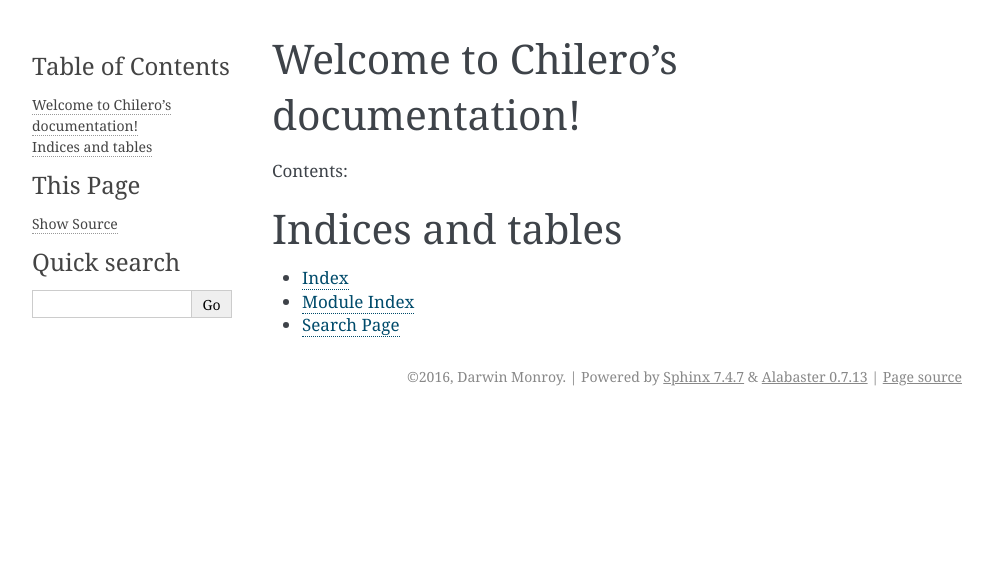
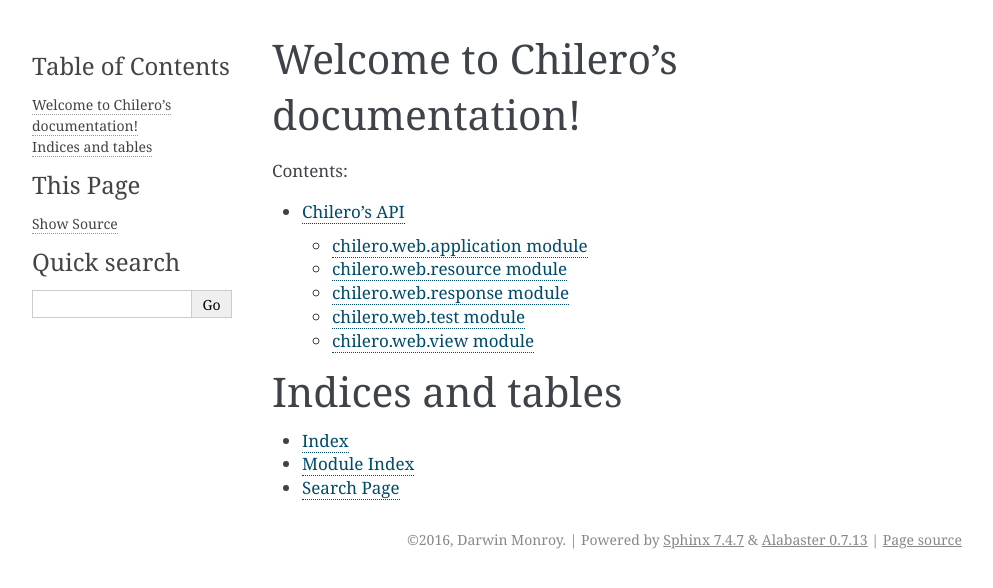
Before and after one commit to dmonroy/chilero, a Sphinx documentation site: the page built from docs/index.rst, in a window 1280 px wide. Shown: the top 588 px of the page, without its empty margins (148-1141 px from the left). Built offline with Sphinx 7.4.7, drawn with Linux system fonts in a browser that asks for light colours.

```diff
--- /dev/null
+++ b/docs/api.rst
@@ -0,0 +1,47 @@
+Chilero's API
+=============
+
+
+chilero.web.application module
+------------------------------
+
+.. automodule:: chilero.web.application
+    :members:
+    :undoc-members:
+    :show-inheritance:
+
+
+chilero.web.resource module
+---------------------------
+
+.. automodule:: chilero.web.resource
+    :members:
+    :undoc-members:
+    :show-inheritance:
+
+
+chilero.web.response module
+---------------------------
+
+.. automodule:: chilero.web.response
+    :members:
+    :undoc-members:
+    :show-inheritance:
+
+
+chilero.web.test module
+-----------------------
+
+.. automodule:: chilero.web.test
+    :members:
+    :undoc-members:
+    :show-inheritance:
+
+
+chilero.web.view module
+-----------------------
+
+.. automodule:: chilero.web.view
+    :members:
+    :undoc-members:
+    :show-inheritance:
--- a/docs/index.rst
+++ b/docs/index.rst
@@ -11,6 +11,8 @@ Contents:
 .. toctree::
    :maxdepth: 2
 
+   api.rst
+
 
 
 Indices and tables
```
